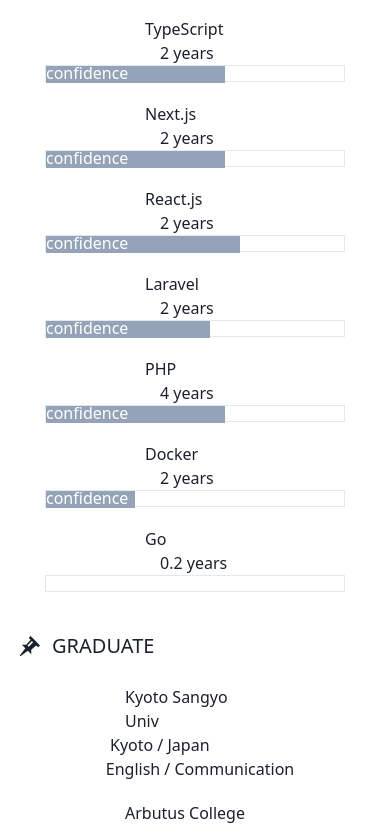
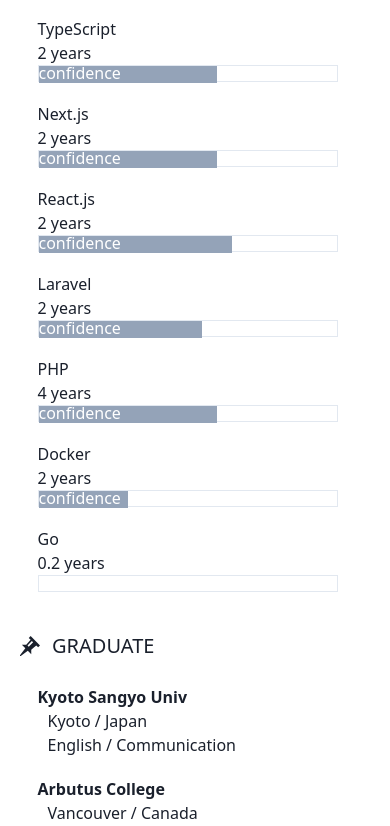
Before and after one commit to yugo-ibuki/portfolio, a Next.js app: page / in a window 390 px wide. Shown: the part 878-1704 px from the top of the page. Built offline with nearby package versions, Linux system fonts and the light colour scheme.

Commit message:
fix: ListのSP化修正

```diff
--- a/src/components/List/Graduate.tsx
+++ b/src/components/List/Graduate.tsx
@@ -24,10 +24,10 @@ export const Graduate: FC = () => {
         graduates.map(grd => {
           return (
             <li key={grd.name}>
-              <dl className={'c-md-list gap-x-5'}>
-                <dt className={'w-[140px]'}>{grd.name}</dt>
-                <dd className={'w-[180px] ml-[10px] md:ml-[0px]'}>{grd.place}</dd>
-                <dd className={'ml-[10px] md:ml-[0px]'}>{grd.major}</dd>
+              <dl className={'c-sp-list gap-x-5'}>
+                <dt className={'w-[150px] sp:w-full font-bold'}>{grd.name}</dt>
+                <dd className={'w-[180px] sp:ml-[10px]'}>{grd.place}</dd>
+                <dd className={'sp:ml-[10px]'}>{grd.major}</dd>
               </dl>
             </li>
           )
--- a/src/style/global.css
+++ b/src/style/global.css
@@ -18,8 +18,7 @@
     @apply sp:hidden;
 }
 
-.c-md-list {
+.c-sp-list {
     @apply flex;
     @apply sp:flex-col;
-    @apply sp:items-center;
 }
```
